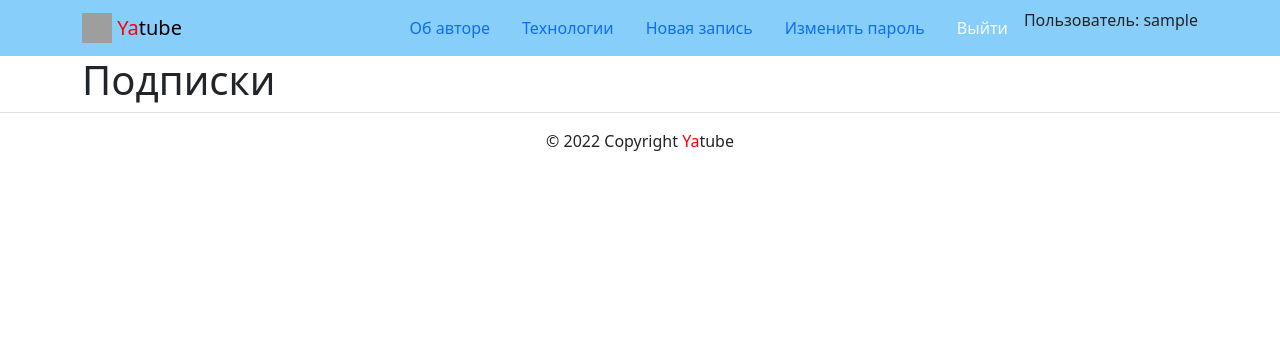
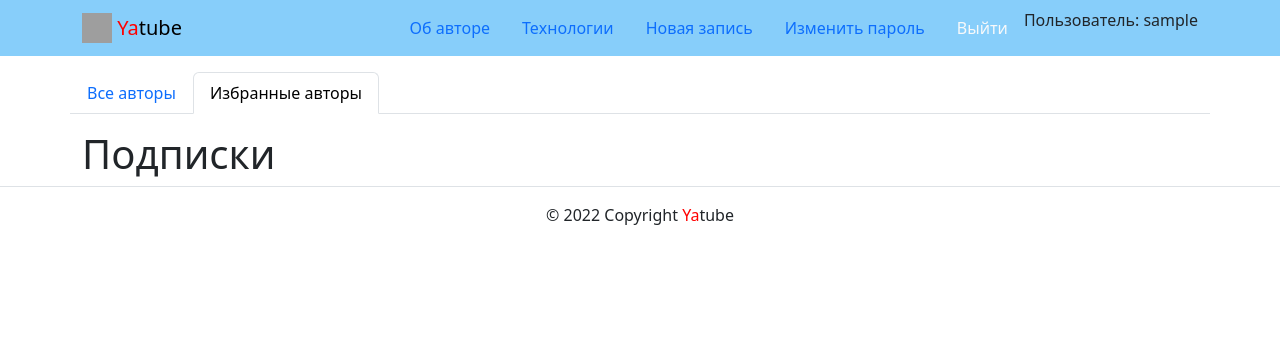
Before and after one commit to DenikaG/hw05_final, a Django app: page /follow/ in a window 1280 px wide. Shown: the top 356 px of the page. Run offline with Django 3.2, Linux system fonts and the light colour scheme; the visitor is signed in with stand-in values (Sample User, id 1); data comes from the database, SQL or seed files in the repository; data that the repository does not hold is empty; some libraries are stand-ins or nearby versions; grey boxes are pictures that could not be loaded.

Commit message:
final_changes

```diff
--- a/yatube/templates/posts/follow.html
+++ b/yatube/templates/posts/follow.html
@@ -2,6 +2,7 @@
 {% load thumbnail %}
 {% block title %}Подписки{% endblock %}
 {% block content %}
+{% include 'posts/includes/switcher.html' %}
     <main>
       <h1>Подписки</h1>
         {% for post in page_obj %}
--- a/yatube/templates/posts/includes/switcher.html
+++ b/yatube/templates/posts/includes/switcher.html
@@ -3,19 +3,13 @@
     <ul class="nav nav-tabs">
       <li class="nav-item">
         <a
-          class="nav-link {% if index %}active{% endif %}"
-          href="{% url 'posts:index' %}"
-        >
-          Все авторы
-        </a>
+          class="nav-link {% if request.resolver_match.view_name == 'posts:index' %}active{% endif %}"
+          href="{% url 'posts:index' %}" > Все авторы </a>
       </li>
       <li class="nav-item">
         <a
-           class="nav-link {% if follow %}active{% endif %}"
-           href="{% url 'posts:follow_index' %}"
-        >
-          Избранные авторы
-        </a>
+           class="nav-link {% if request.resolver_match.view_name == 'posts:follow_index' %}active{% endif %}"
+           href="{% url 'posts:follow_index' %}" > Избранные авторы </a>
       </li>
     </ul>
   </div>
--- a/yatube/yatube/urls.py
+++ b/yatube/yatube/urls.py
@@ -34,3 +34,6 @@ if settings.DEBUG:
     urlpatterns += static(
         settings.MEDIA_URL, document_root=settings.MEDIA_ROOT
     )
+    import debug_toolbar
+
+    urlpatterns += (path('__debug__/', include(debug_toolbar.urls)),)
```
Also changed, not shown: yatube/yatube/settings.py (+7 -0 lines), yatube/templates/posts/index.html (indentation only).
